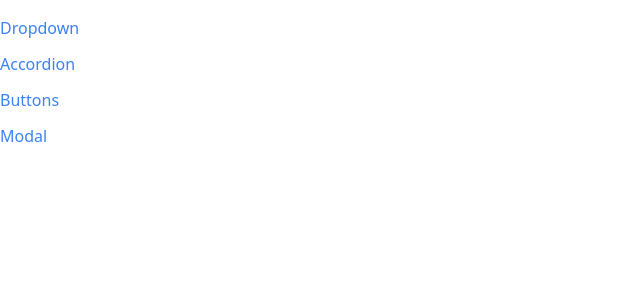
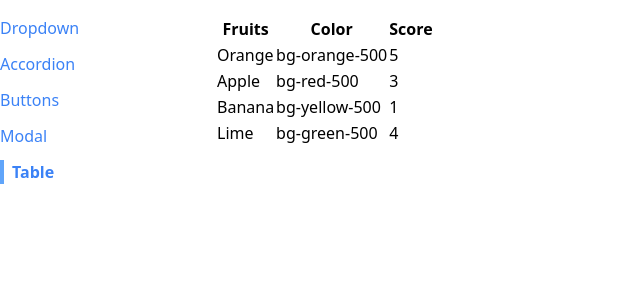
Before and after one commit to george-garcia/comps, a React (Create React App) app: page /table in a window 1280 px wide. Shown: the top 300 px of the page, without its empty margins (0-640 px from the left). Built offline with nearby package versions, Linux system fonts and the light colour scheme.

Commit message:
working on Table component
finishing for the night. Table component is work in progress

```diff
--- a/src/App.js
+++ b/src/App.js
@@ -5,6 +5,7 @@ import Route from "./components/Route";
 import Sidebar from "./components/Sidebar";
 import ButtonPage from "./pages/ButtonPage";
 import ModalPage from "./pages/ModalPage";
+import TablePage from "./pages/TablePage";
 
 function App() {
     return (
@@ -23,6 +24,9 @@ function App() {
                 <Route path="/modal">
                     <ModalPage/>
                 </Route>
+                <Route path="/table">
+                    <TablePage/>
+                </Route>
             </div>
         </div>
     );
--- a/src/components/Sidebar.js
+++ b/src/components/Sidebar.js
@@ -6,6 +6,7 @@ function Sidebar(){
         { label: 'Accordion', path: '/accordion' },
         { label: 'Buttons', path: '/buttons' },
         { label: 'Modal', path: '/modal' },
+        { label: 'Table', path: '/table' },
     ];
 
     const renderedLinks = links.map((link) => {
--- a/src/components/Table.js
+++ b/src/components/Table.js
@@ -1,5 +1,29 @@
-function Table(){
-    return <div>Table</div>
+function Table({ data }){
+
+    const renderedRows = data.map((fruit) => {
+        return (
+            <tr key={fruit.name}>
+                <td>{fruit.name}</td>
+                <td>{fruit.color}</td>
+                <td>{fruit.score}</td>
+            </tr>
+        )
+    })
+
+    return (
+        <table>
+            <thead>
+                <tr>
+                    <th>Fruits</th>
+                    <th>Color</th>
+                    <th>Score</th>
+                </tr>
+            </thead>
+            <tbody>
+            {renderedRows}
+            </tbody>
+        </table>
+    );
 }
 
 export default Table;
--- /dev/null
+++ b/src/pages/TablePage.js
@@ -0,0 +1,18 @@
+import Table from "../components/Table";
+
+function TablePage(){
+    const data = [
+        { name: 'Orange', color: 'bg-orange-500', score: 5 },
+        { name: 'Apple', color: 'bg-red-500', score: 3 },
+        { name: 'Banana', color: 'bg-yellow-500', score: 1 },
+        { name: 'Lime', color: 'bg-green-500', score: 4 },
+    ];
+
+    return (
+        <div>
+            <Table data={data}/>
+        </div>
+    );
+}
+
+export default TablePage;
```
